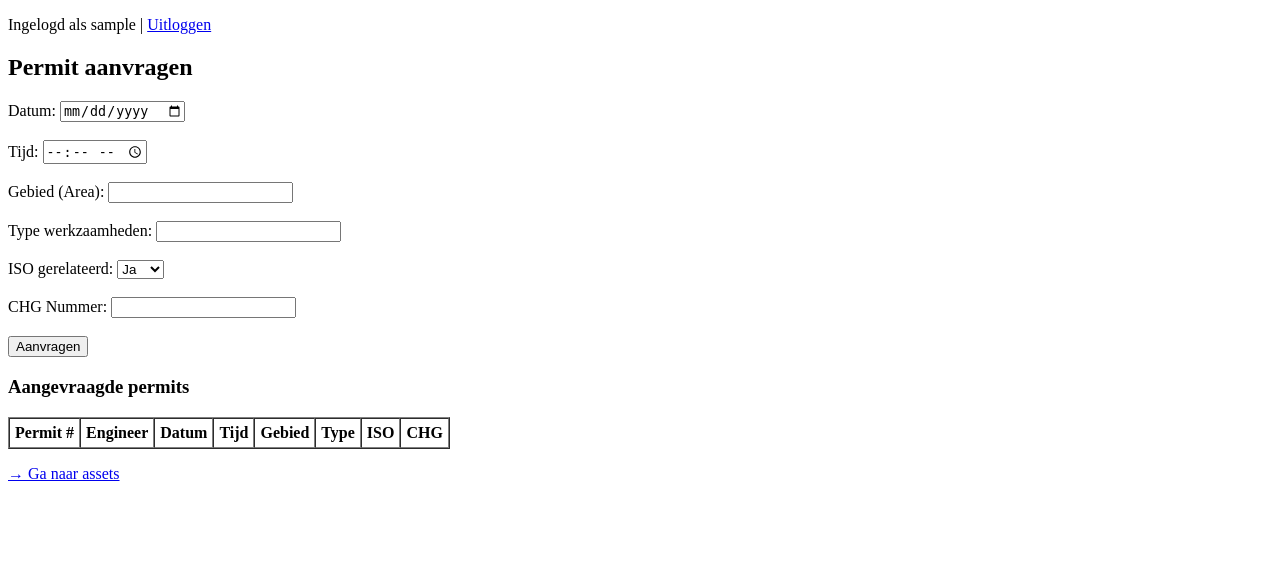
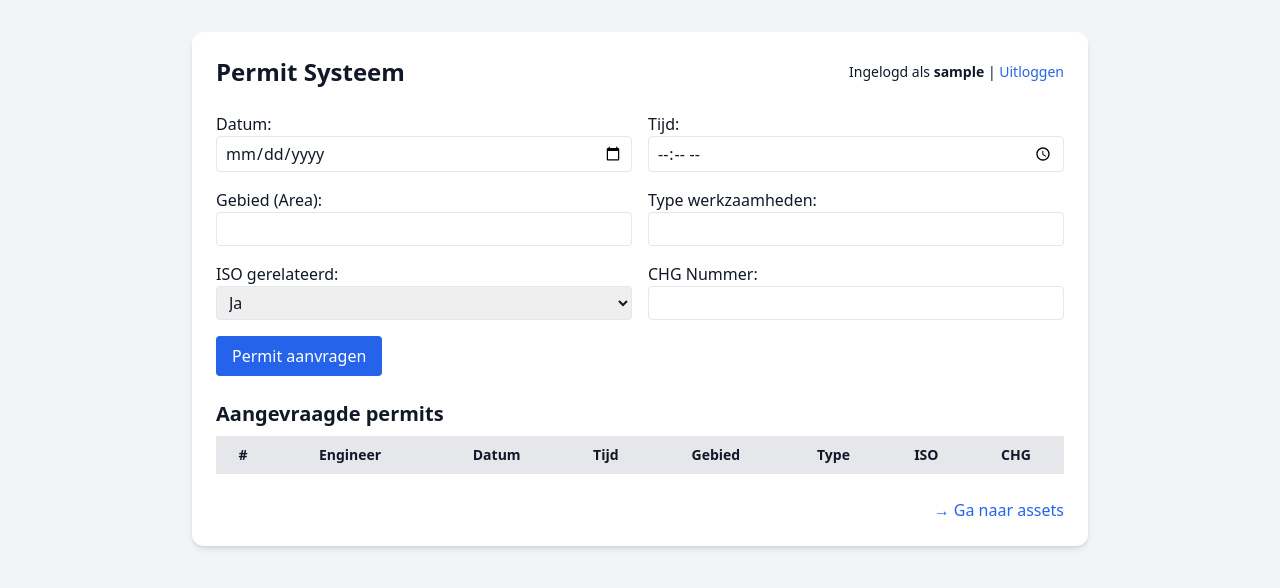
Before and after one commit to MaikelGevdLeeuw/Mslim, a Flask app: page / in a window 1280 px wide. Shown: the top 588 px of the page. Run offline with Flask 3, Linux system fonts and the light colour scheme; the visitor is signed in with stand-in values (Sample User, id 1); lists and menus that the app fills with data are empty; some libraries are stand-ins or nearby versions.

Commit message:
Update index.html

```diff
--- a/templates/index.html
+++ b/templates/index.html
@@ -3,66 +3,90 @@
   <head>
     <meta charset="UTF-8">
     <title>Permit Systeem</title>
+    <script src="https://cdn.tailwindcss.com"></script>
   </head>
-  <body>
-    <p>Ingelogd als {{ session['user'] }} | <a href="/logout">Uitloggen</a></p>
+  <body class="bg-gray-100 text-gray-900 font-sans p-8">
+    <div class="max-w-4xl mx-auto bg-white shadow-md rounded-xl p-6 space-y-6">
+      <div class="flex justify-between items-center">
+        <h1 class="text-2xl font-bold">Permit Systeem</h1>
+        <div class="text-sm">
+          Ingelogd als <strong>{{ session['user'] }}</strong> |
+          <a href="/logout" class="text-blue-600 hover:underline">Uitloggen</a>
+        </div>
+      </div>
 
-    <h2>Permit aanvragen</h2>
-    <form method="POST" action="/submit">
+      <form method="POST" action="/submit" class="grid grid-cols-2 gap-4">
+        <div>
           <label>Datum:</label>
-      <input type="date" name="date" required><br><br>
-
+          <input type="date" name="date" required class="w-full border rounded px-2 py-1">
+        </div>
+        <div>
           <label>Tijd:</label>
-      <input type="time" name="time" required><br><br>
-
+          <input type="time" name="time" required class="w-full border rounded px-2 py-1">
+        </div>
+        <div>
           <label>Gebied (Area):</label>
-      <input type="text" name="area" required><br><br>
-
+          <input type="text" name="area" required class="w-full border rounded px-2 py-1">
+        </div>
+        <div>
           <label>Type werkzaamheden:</label>
-      <input type="text" name="type" required><br><br>
-
+          <input type="text" name="type" required class="w-full border rounded px-2 py-1">
+        </div>
+        <div>
           <label>ISO gerelateerd:</label>
-      <select name="iso" required>
+          <select name="iso" required class="w-full border rounded px-2 py-1">
             <option value="Ja">Ja</option>
             <option value="Nee">Nee</option>
-      </select><br><br>
-
+          </select>
+        </div>
+        <div>
           <label>CHG Nummer:</label>
-      <input type="text" name="chg" required><br><br>
-
-      <button type="submit">Aanvragen</button>
+          <input type="text" name="chg" required class="w-full border rounded px-2 py-1">
+        </div>
+        <div class="col-span-2">
+          <button type="submit" class="bg-blue-600 text-white px-4 py-2 rounded hover:bg-blue-700">
+            Permit aanvragen
+          </button>
+        </div>
       </form>
 
-    <h3>Aangevraagde permits</h3>
-    <table border="1" cellpadding="5" cellspacing="0">
-      <thead>
+      <div>
+        <h2 class="text-xl font-semibold mt-6 mb-2">Aangevraagde permits</h2>
+        <div class="overflow-auto">
+          <table class="table-auto w-full border border-gray-300 text-sm">
+            <thead class="bg-gray-200">
               <tr>
-          <th>Permit #</th>
-          <th>Engineer</th>
-          <th>Datum</th>
-          <th>Tijd</th>
-          <th>Gebied</th>
-          <th>Type</th>
-          <th>ISO</th>
-          <th>CHG</th>
+                <th class="p-2 border">#</th>
+                <th class="p-2 border">Engineer</th>
+                <th class="p-2 border">Datum</th>
+                <th class="p-2 border">Tijd</th>
+                <th class="p-2 border">Gebied</th>
+                <th class="p-2 border">Type</th>
+                <th class="p-2 border">ISO</th>
+                <th class="p-2 border">CHG</th>
               </tr>
             </thead>
             <tbody>
               {% for p in permits %}
-        <tr>
-          <td>{{ p.number }}</td>
-          <td>{{ p.engineer }}</td>
-          <td>{{ p.date }}</td>
-          <td>{{ p.time }}</td>
-          <td>{{ p.area }}</td>
-          <td>{{ p.type }}</td>
-          <td>{{ p.iso }}</td>
-          <td>{{ p.chg }}</td>
+              <tr class="hover:bg-gray-50">
+                <td class="p-2 border">{{ p.number }}</td>
+                <td class="p-2 border">{{ p.engineer }}</td>
+                <td class="p-2 border">{{ p.date }}</td>
+                <td class="p-2 border">{{ p.time }}</td>
+                <td class="p-2 border">{{ p.area }}</td>
+                <td class="p-2 border">{{ p.type }}</td>
+                <td class="p-2 border">{{ p.iso }}</td>
+                <td class="p-2 border">{{ p.chg }}</td>
               </tr>
               {% endfor %}
             </tbody>
           </table>
+        </div>
+      </div>
 
-    <p><a href="/assets">→ Ga naar assets</a></p>
+      <div class="text-right">
+        <a href="/assets" class="text-blue-600 hover:underline">→ Ga naar assets</a>
+      </div>
+    </div>
   </body>
 </html>
```
Lines whose indentation alone changed are shown as unchanged.
